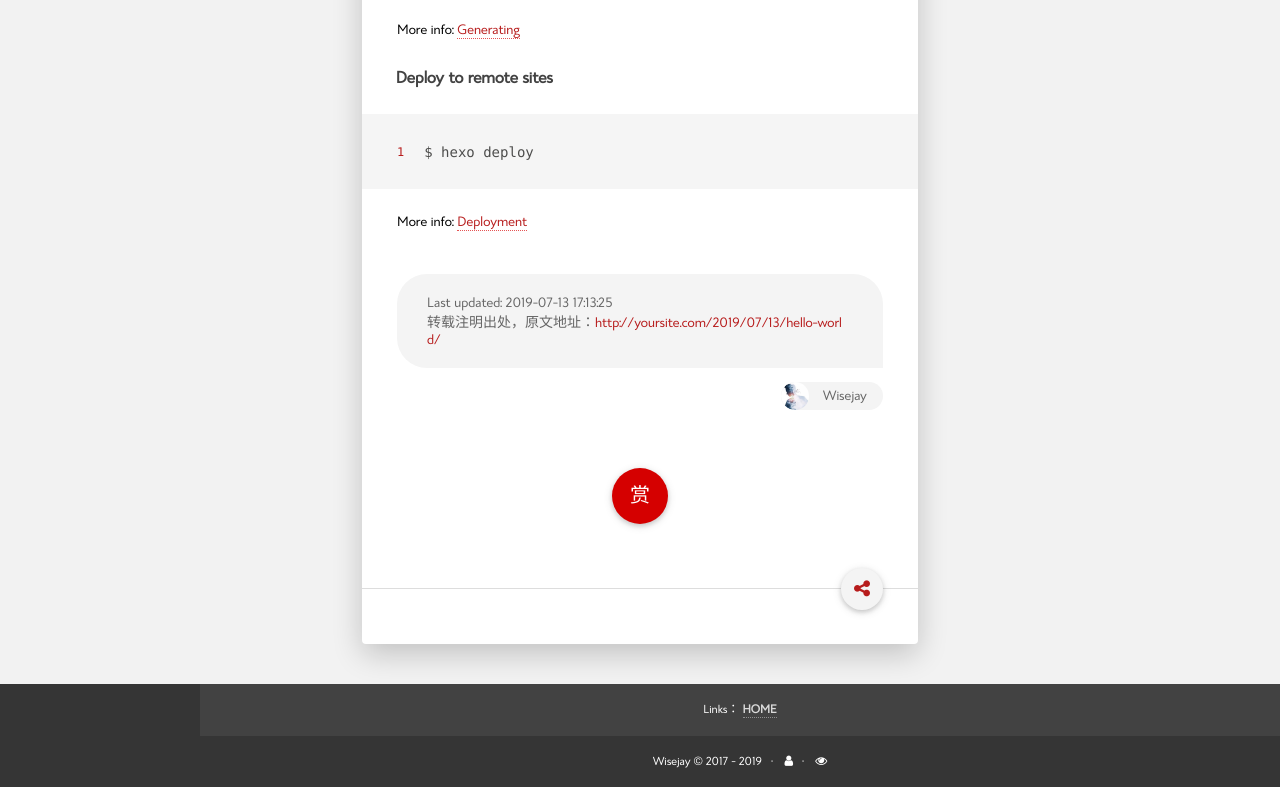
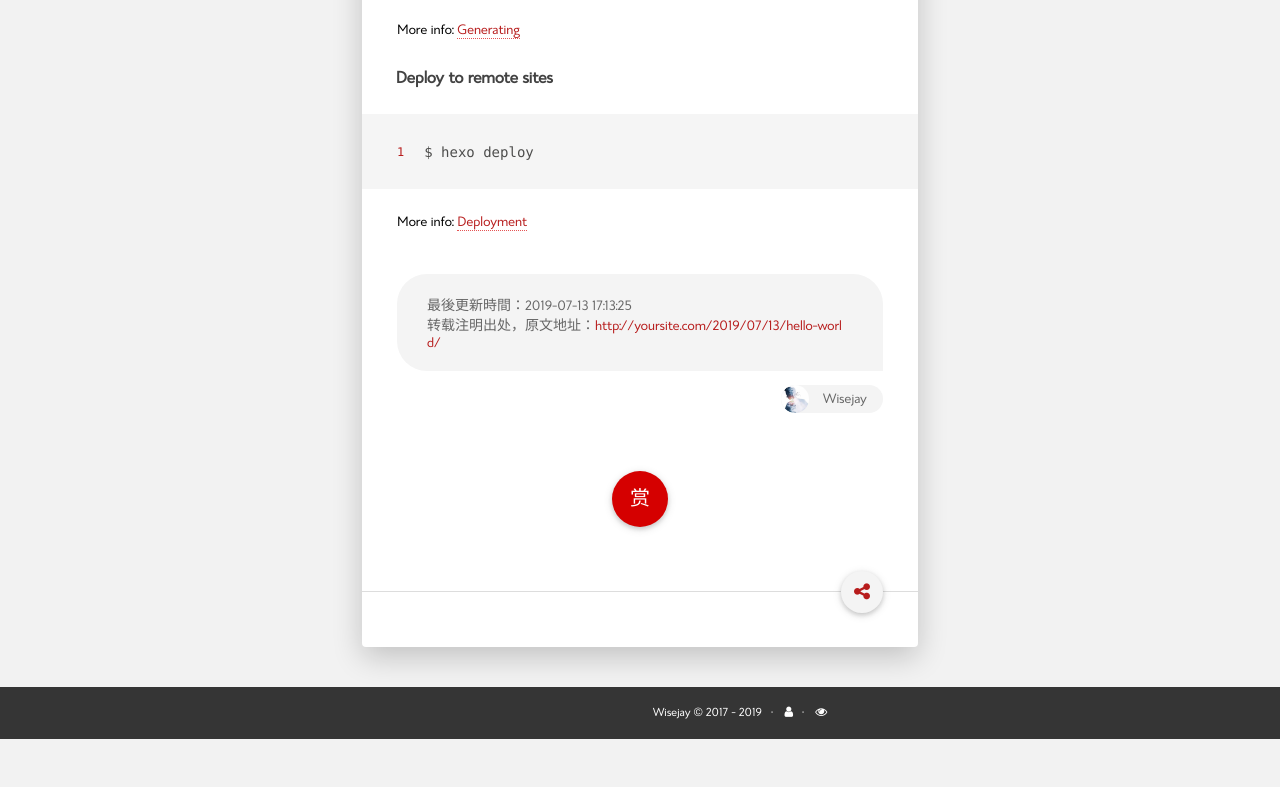
Before and after one commit to WiseJayer/WiseJayer.github.io, a plain HTML site: page 2019/07/13/hello-world/index.html in a window 1280 px wide. Shown: the part 1055-1842 px from the top of the page. After the commit the page ends 1794 px from the top, so only its background shows below. Drawn offline with nearby package versions, Linux system fonts and the light colour scheme; some packages are replaced by stand-ins of ours; a script that the page names is missing.

Commit message:
Site updated: 2019-07-13 23:26:18

```diff
--- a/2019/07/13/hello-world/index.html
+++ b/2019/07/13/hello-world/index.html
@@ -231,7 +231,7 @@
     <div class="content">
 
 <span class="post-time">
-    Last updated: <time datetime="2019-07-13T09:13:25.933Z" itemprop="dateUpdated">2019-07-13 17:13:25</time>
+    最後更新時間：<time datetime="2019-07-13T09:13:25.933Z" itemprop="dateUpdated">2019-07-13 17:13:25</time>
 </span><br>
 
 
@@ -343,20 +343,6 @@
 
     </main>
     <footer class="footer ">
-
-    <div class="top">
-
-            <p>
-    <span>Links：</span>
-
-    <span class="blogroll-item">
-        <a href="https://www.wisejay.com" target="_blank">HOME</a>
-    </span>
-
-</p>
-
-
-    </div>
 
     <div class="bottom">
         <p>
```
Also changed, not shown: archives/2019/07/index.html (+0 -14 lines), archives/2019/index.html (+0 -14 lines), archives/index.html (+0 -14 lines), index.html (+0 -14 lines).
